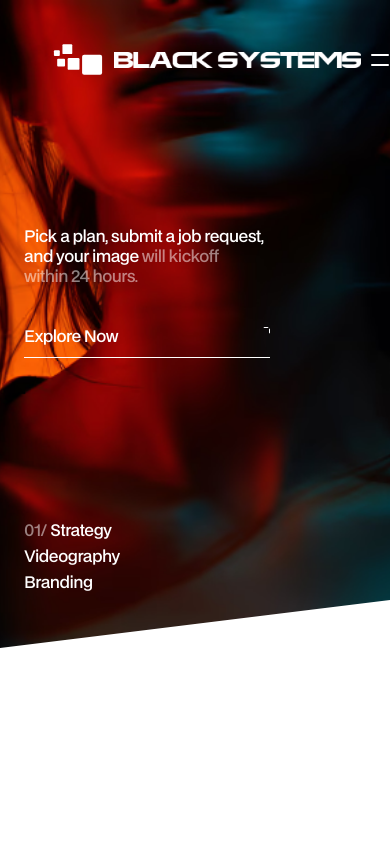
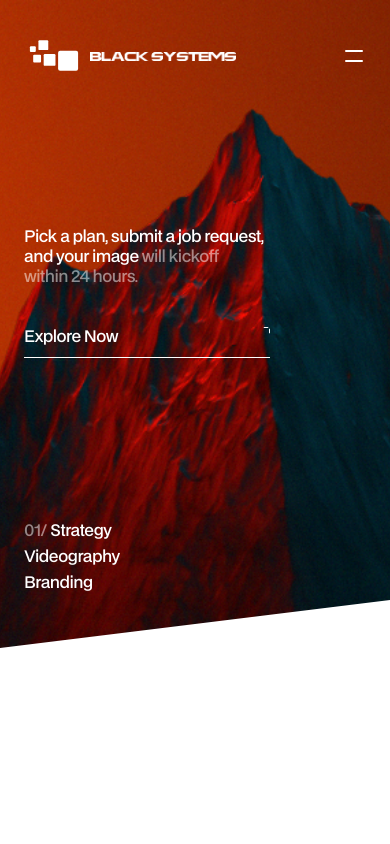
Before and after one commit to MartonCsizmazia/black_systems_framer_website, a React (Vite) app: page / in a window 390 px wide. Shown: the top 844 px of the page. Built offline with nearby package versions, Linux system fonts and the light colour scheme.

Commit message:
navbar menu aligned

```diff
--- a/src/assets/images/index.ts
+++ b/src/assets/images/index.ts
@@ -25,7 +25,7 @@ import ctaAvatarWfrjn1Src from './cta-avatar-wfrjn1.avif'
 import assetXfjtzmSrc from './asset-xfjtzm.avif'
 import assetXzbpneSrc from './asset-xzbpne.avif'
 import backArrow6ttbkxSrc from './back-arrow-6ttbkx.svg'
-import bgImageHshviiSrc from './bg-image-hshvii.avif'
+import bgImageHshviiSrc from './mountain_split_light_v11.png'
 import bgImageJqzov1Src from './bg-image-jqzov1.avif'
 import bgImageJt7zqgSrc from './bg-image-jt7zqg.avif'
 import bgImageRmeblxSrc from './bg-image-rmeblx.avif'
--- a/src/components/Navbar.css
+++ b/src/components/Navbar.css
@@ -213,7 +213,6 @@
    Closed/Mobile Open (<1200px) are. */
 @media (max-width: 1199.98px) {
   .navbar__bar {
-    max-width: 390px;
     padding: 24px;
     gap: 10px;
     justify-content: flex-start;
@@ -236,6 +235,11 @@
   }
   .navbar__logo-link {
     order: 0;
+  }
+  /* Shrink the wordmark (not the animated mark) to leave room for the
+     hamburger on narrow screens. */
+  .navbar__logo-img {
+    height: 60%;
   }
   .navbar__menu {
     display: none;
@@ -278,3 +282,27 @@
     background: var(--color-paper);
   }
 }
+
+/* Phones: the desktop gutters (24px on .navbar + 24px inside the bar) waste
+   too much width, so tighten the horizontal padding. */
+@media (max-width: 809.98px) {
+  .navbar {
+    padding: 0 8px;
+  }
+  .navbar__bar {
+    padding: 20px 16px;
+  }
+}
+
+/* Small phones only: the hamburger bar becomes a centred card (max 390px).
+   From 600px up to the desktop breakpoint it spans the full width instead —
+   logo on the left, hamburger on the right. */
+@media (max-width: 599.98px) {
+  .navbar__bar {
+    max-width: 390px;
+  }
+
+  .navbar__logo-img {
+    height: 50%;
+  }
+}
```
Also changed, not shown: src/assets/images/mountain_split_light.png (deleted), src/assets/images/mountain_split_light_v11.png (added).
